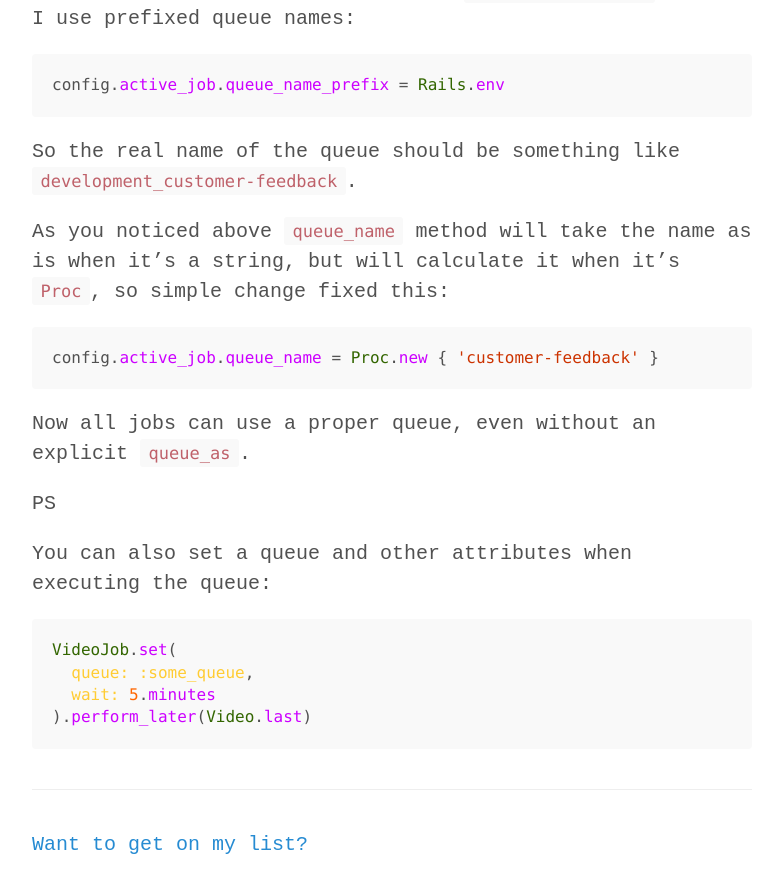
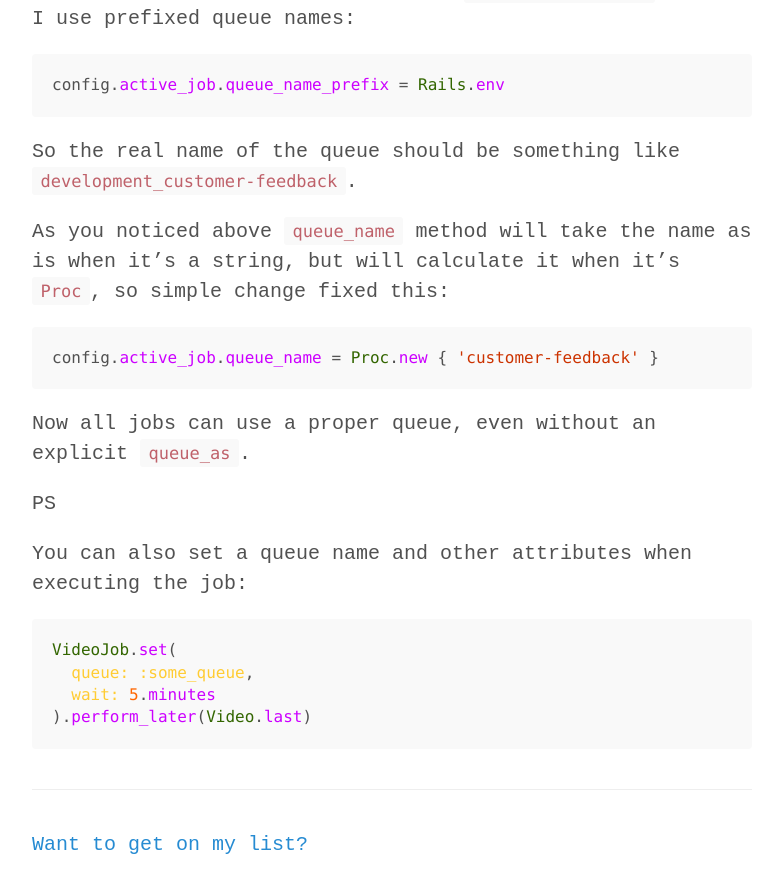
Before and after one commit to pawelniewie/pawelniewiadomski.com, a Jekyll site: the page built from _posts/2016-11-07-how-to-set-default-queue-name-for-all-jobs-in-rails.md, in a window 1280 px wide and 900 px high, scrolled down 2287 px. Shown: the top 893 px of the window, without its empty margins (248-1031 px from the left). Built offline with Jekyll 4.4.1, drawn with Linux system fonts in a browser that asks for light colours; Markdown is read by kramdown in place of the engine named in the settings; comment, search, counter and statistics services are not loaded.

Commit message:
fixed wording

````diff
--- a/_posts/2016-11-07-how-to-set-default-queue-name-for-all-jobs-in-rails.md
+++ b/_posts/2016-11-07-how-to-set-default-queue-name-for-all-jobs-in-rails.md
@@ -81,7 +81,7 @@ Now all jobs can use a proper queue, even without an explicit `queue_as`.
 
 PS
 
-You can also set a queue and other attributes when executing the queue:
+You can also set a queue name and other attributes when executing the job:
 
 ```ruby
 VideoJob.set(
````
